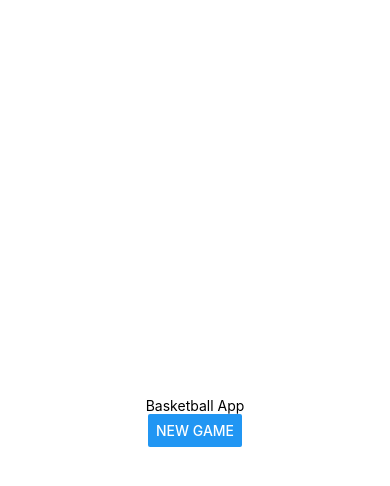
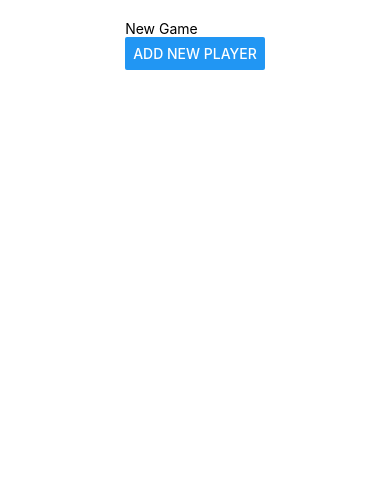
Before and after one commit to MacRayy/BBBBall, a React Native app in the folder BasketBallApp/: screen / in a window 390 px wide. Shown: the top 486 px of the page. Built offline with nearby package versions, Linux system fonts and the light colour scheme.

Commit message:
feat(game): routing still not working, displays the game component

```diff
--- a/BasketBallApp/App.js
+++ b/BasketBallApp/App.js
@@ -2,25 +2,26 @@ import React from 'react';
 import { StyleSheet, Text, View, Button } from 'react-native';
 import { Actions } from 'react-native-router-flux';
 
-import { GameComponent } from './src/components/game';
-import { RouterComponent } from './src/components/routing';
+import GameComponent from './src/components/game';
+import RouterComponent from './src/components/routing';
 
 export default class App extends React.Component {
     render() {
         return (
             <View style={styles.container}>
-                <Text>Basketball App</Text>
+                <GameComponent/>
+                {/* <Text>Basketball App</Text>
                 <Button
-                    onPress={() => Actions.game()}
+                    onPress={() => this.navigation()}
                     title="New Game">
-                </Button>
+                </Button> */}
             </View>
         );
     }
 
     // navigation() {
-        // Actions.RouterComponent()
-        // console.log(RouterComponent);
+        // Actions.game
+        // console.log(Actions);
     // }
 }
 
@@ -29,6 +30,7 @@ const styles = StyleSheet.create({
     flex: 1,
     backgroundColor: '#fff',
     alignItems: 'center',
-    justifyContent: 'center',
+    justifyContent: 'flex-start',
+    paddingTop: 20,
   },
 });
--- a/BasketBallApp/src/components/game.js
+++ b/BasketBallApp/src/components/game.js
@@ -1,12 +1,22 @@
 import React, { Component } from 'react';
 import { StyleSheet, Text, View, Button } from 'react-native';
 
-class GameComponent extends React.Component {
+export default class GameComponent extends React.Component {
     render() {
         return (
-            <Text>Cool</Text>
+            <View>
+                <Text>New Game</Text>
+                <Button
+                    title="Add new player"
+                    // onPress={this.addNewPlayer}
+                ></Button>
+            </View>
         )
     }
+
+    // addNewPlayer() {
+    //
+    // }
 }
 
-export default GameComponent
+// export default GameComponent
--- a/BasketBallApp/src/components/routing.js
+++ b/BasketBallApp/src/components/routing.js
@@ -1,7 +1,7 @@
 import React from 'react';
 import { Scene, Router } from 'react-native-router-flux'
 
-import { GameComponent } from './game'
+import GameComponent from './game'
 
 const RouterComponent = () => {
     return (
@@ -11,6 +11,7 @@ const RouterComponent = () => {
                     key="game"
                     component={GameComponent}
                     title="New Game"
+                    initial={true}
                 />
             </Scene>
         </Router>
```
